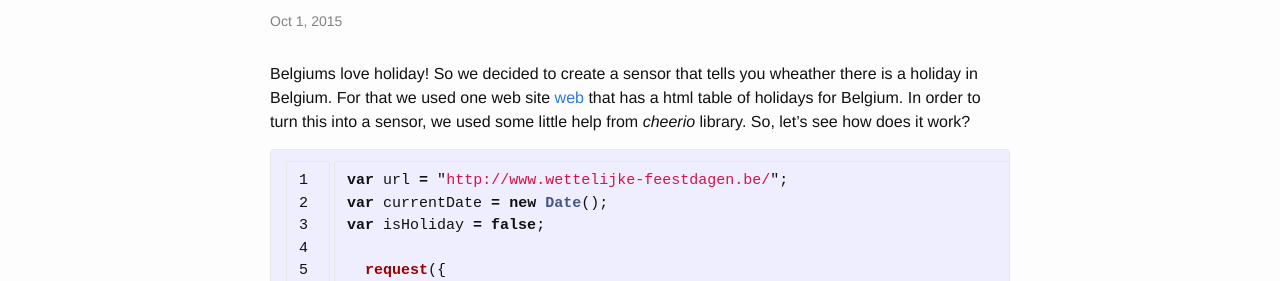
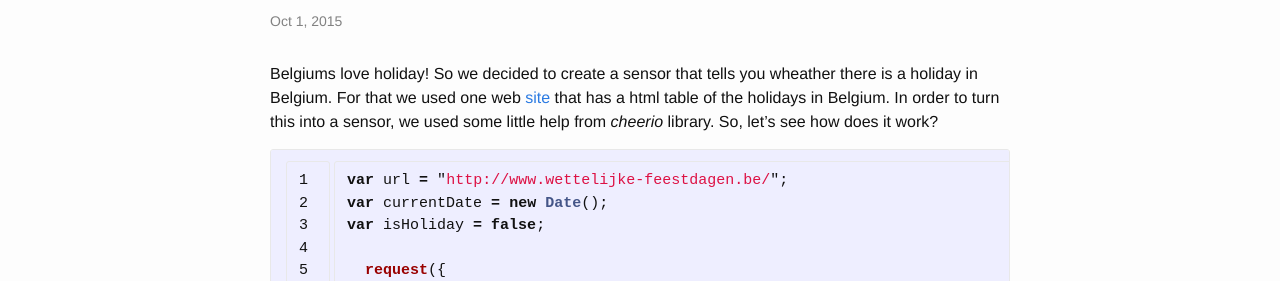
Before and after one commit to jasperdevrient/waylayio.github.io, a Jekyll site: the page built from _posts/2015-09-25-web-scraping.markdown, in a window 1280 px wide. Shown: the part 180-461 px from the top of the page. Built offline with Jekyll 4.4.1, drawn with Linux system fonts in a browser that asks for light colours.

Commit message:
Update 2015-09-25-web-scraping.markdown

```diff
--- a/_posts/2015-09-25-web-scraping.markdown
+++ b/_posts/2015-09-25-web-scraping.markdown
@@ -5,7 +5,7 @@ date:       2015-10-01 10:19:06
 categories: integration
 ---
 
-Belgiums love holiday! So we decided to create a sensor that tells you wheather there is a holiday in Belgium. For that we used one web site [web] that has a html table of holidays for Belgium. In order to turn this into a sensor, we used some little help from _cheerio_ library. So, let's see how does it work?
+Belgiums love holiday! So we decided to create a sensor that tells you wheather there is a holiday in Belgium. For that we used one web [site] [web] that has a html table of the holidays in Belgium. In order to turn this into a sensor, we used some little help from _cheerio_ library. So, let's see how does it work?
 
 {% highlight javascript linenos %}
 var url = "http://www.wettelijke-feestdagen.be/";
```
